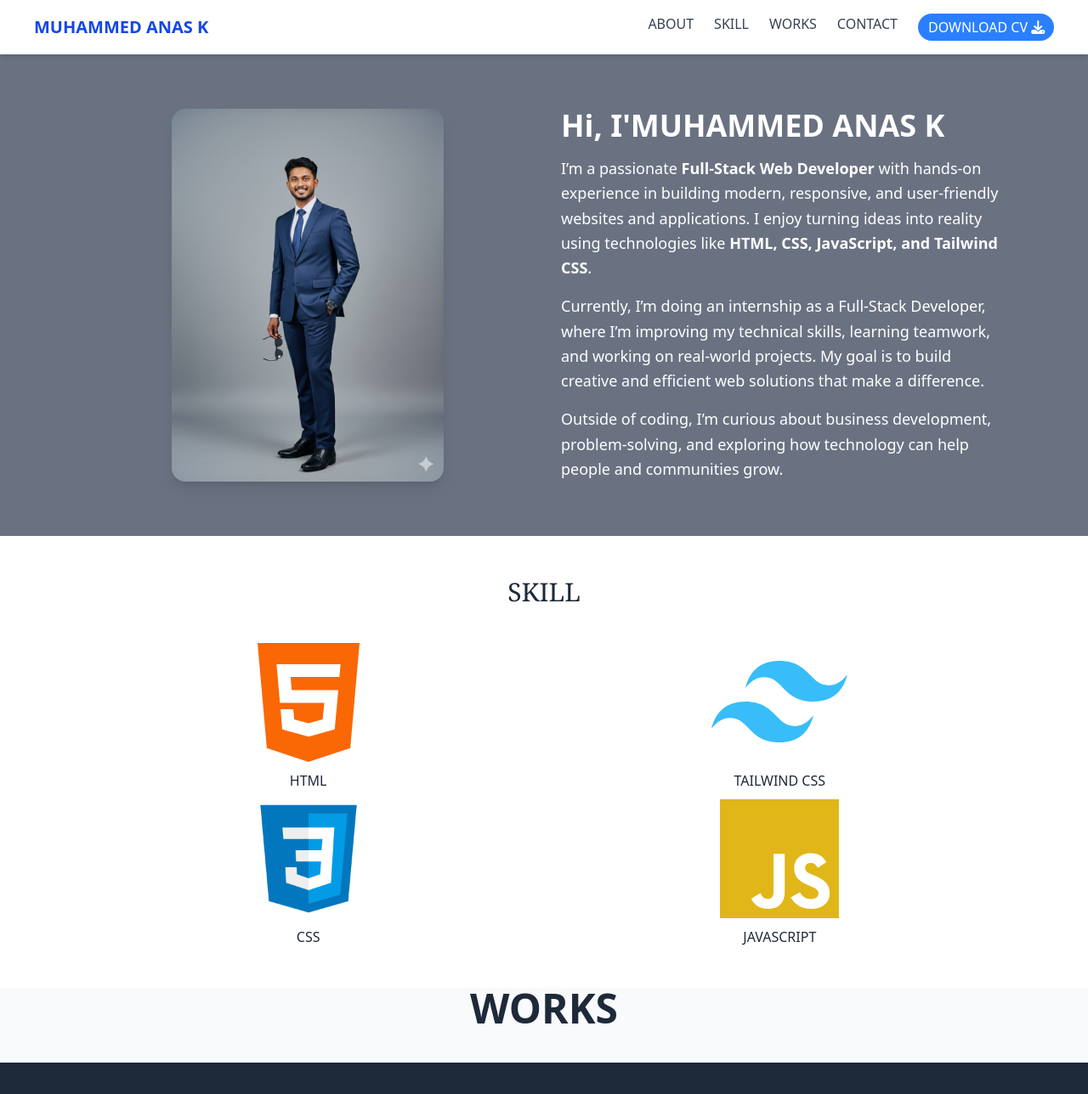
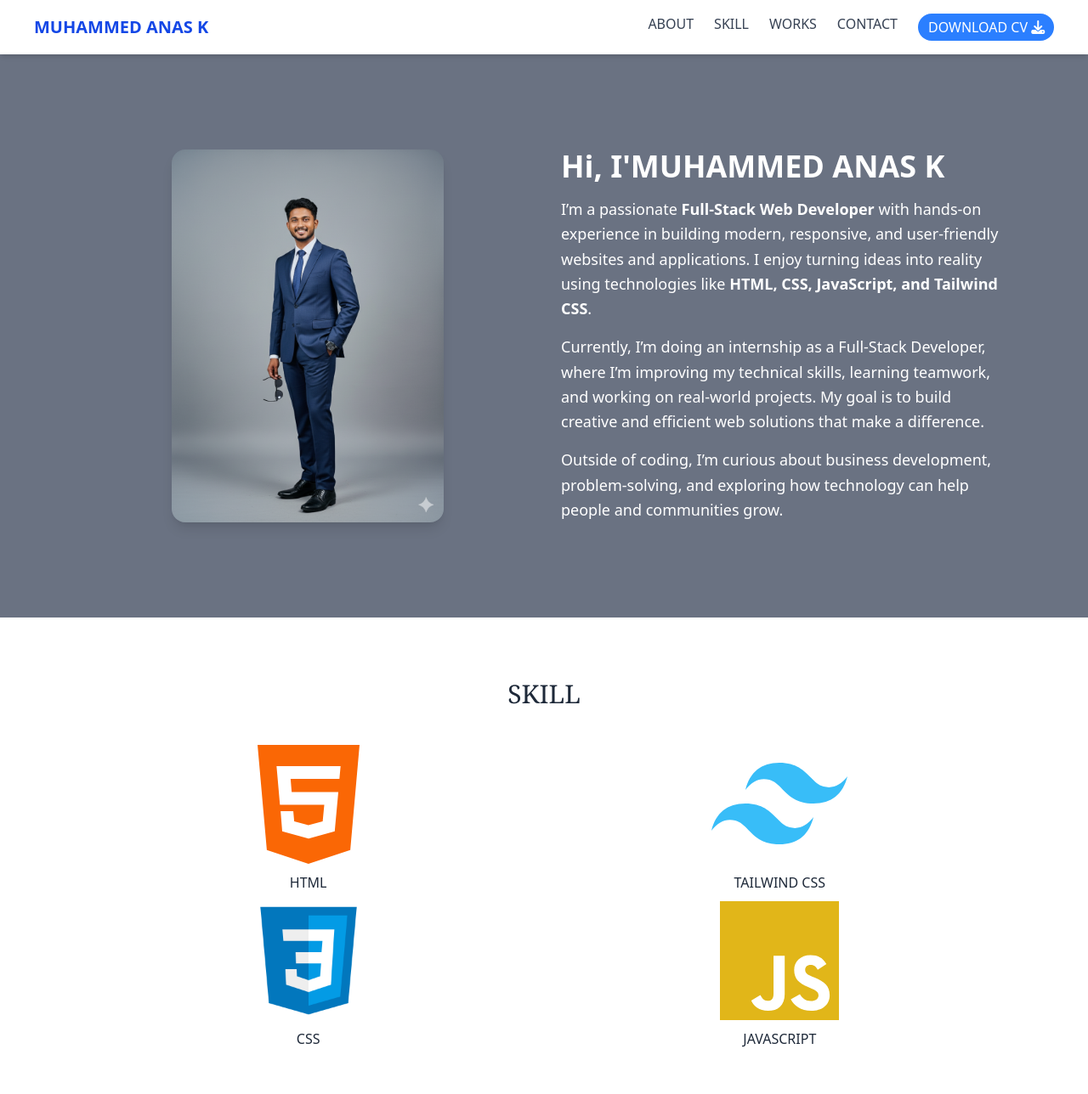
Before and after one commit to Muhammedanas-kunnath/portfoilio, a plain HTML site: page index.html in a window 1280 px wide. Shown: the top 1288 px of the page at 85% size. Drawn offline with nearby package versions, Linux system fonts and the light colour scheme.

Commit message:
py setting

```diff
--- a/index.html
+++ b/index.html
@@ -50,7 +50,7 @@
     </header>
 
     <!-- Section -->
-    <section id="abt" class="bg-gray-500 text-white py-16">
+    <section id="abt" class="bg-gray-500 text-white py-28">
       <div
         class="w-full flex flex-col md:flex-row items-start justify-around gap-10 px-10 max-w-6xl mx-auto"
       >
@@ -89,7 +89,7 @@
     </section>
 
     <!-- Skills Section -->
-    <section id="skillss" class="bg-white py-12 ">
+    <section id="skillss" class="bg-white py-18">
       <div class=" mx-auto text-center">
         <h2 class="text-3xl font-serif mb-8 text-gray-800">SKILL</h2>
 
@@ -126,12 +126,12 @@
       </div>
     </section>
     <div></div>
-    <div id="wrk" class="flex justify-center font-bold text-5xl pb-10">
-      <h2>WORKS</h2>
+    <div id="wrk" class="flex justify-center font-bold text-5xl pb-10 py-18">
+      <h2 class="hover:text-green-500">WORKS</h2>
     </div>
     <!-- workkkkk section..... -->
     <section
-      class="bg-gray-800 flex flex-col items-center justify-center pt-10  gap-10"
+      class="bg-gray-800 flex flex-col items-center justify-center pt-10  gap-10 "
     >
       <img
       src="./Screenshot 2025-11-12 192852.png"
@@ -149,7 +149,7 @@
     </section>
     <!-- form,,,,,,,,,,,,,,,, -->
 
-    <div id="contact" class="bg-gray-950/10 p-6 md:p-12">
+    <div id="contact" class="bg-gray-950/10 p-6 md:p-12 ">
       <div class="max-w-7xl mx-auto flex flex-wrap gap-10 justify-center">
         <!-- Left Box -->
         <div class="bg-gray-100 w-full md:w-[500px] p-8 rounded-2xl shadow-md">
```
